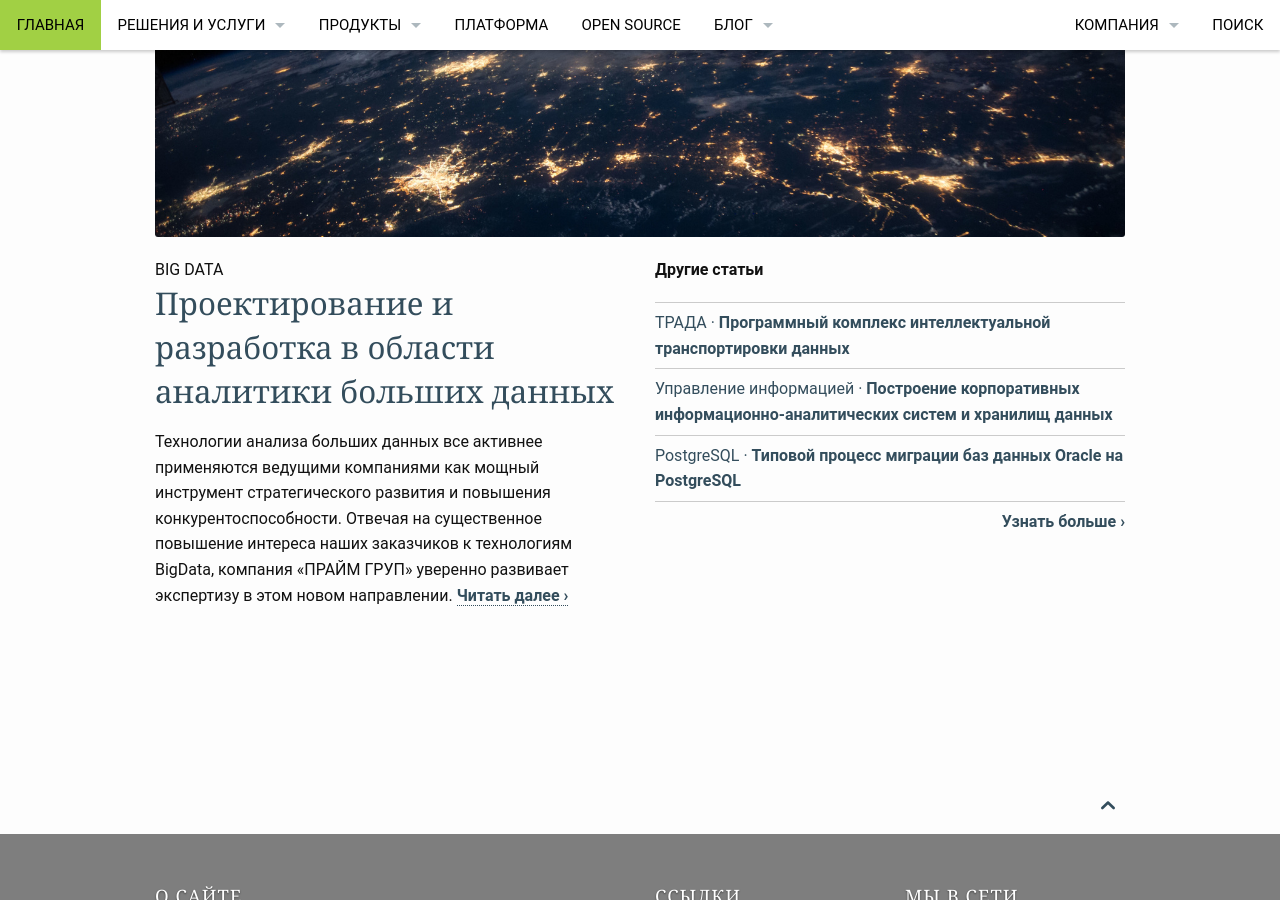
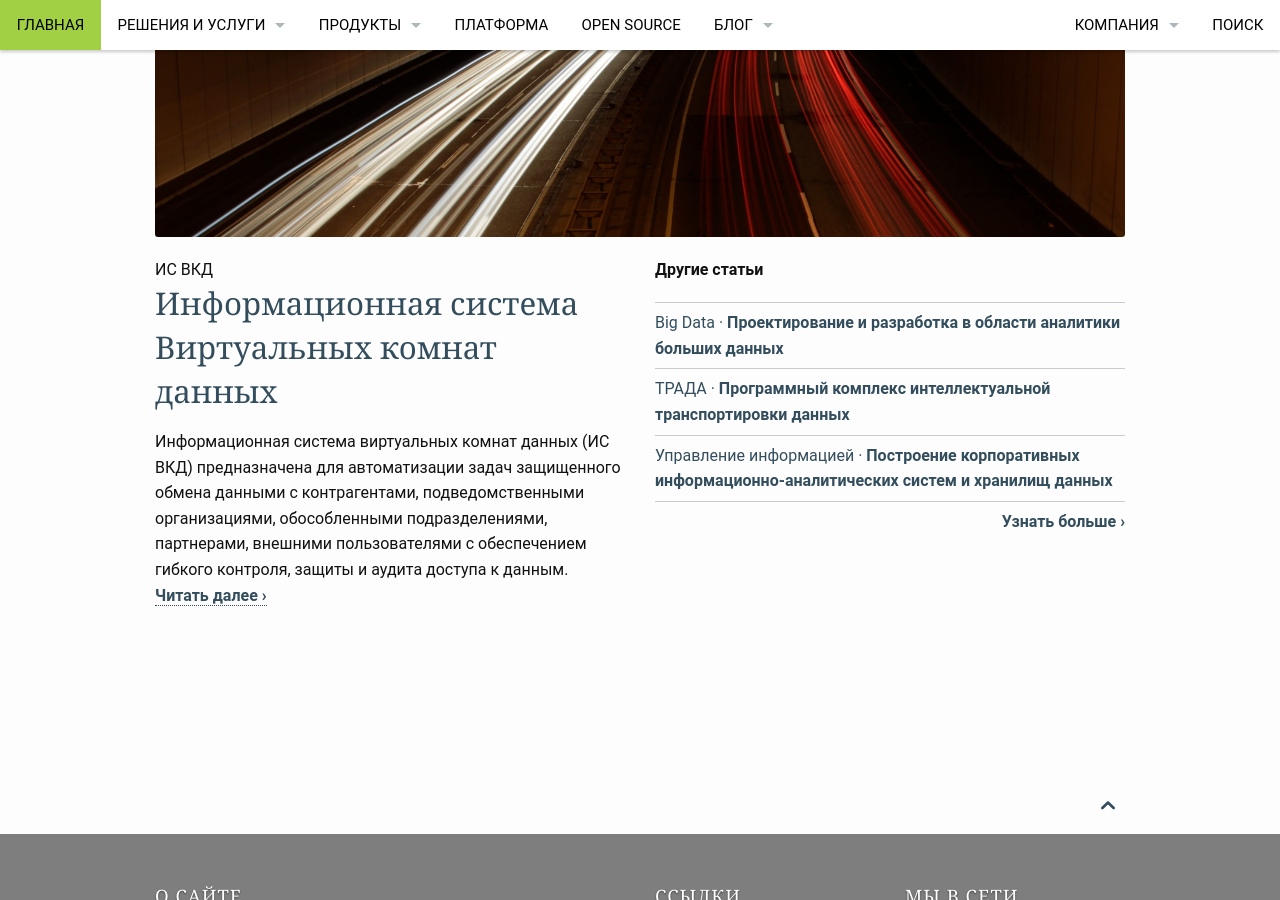
Before and after one commit to primetver/primetver.github.io, a Jekyll site: the page built from pages/pages-root-folder/index.md, in a window 1280 px wide and 900 px high, scrolled down 1130 px. Built offline with Jekyll 4.4.1, drawn with Linux system fonts in a browser that asks for light colours; part of the change alters nothing that is shown.

```diff
--- a/_data/navigation.yml
+++ b/_data/navigation.yml
@@ -26,6 +26,8 @@
   url: "/service/"
   side: left
   dropdown:
+  - title: "Виртуальные комнаты данных"
+    url: "/products/vkd/"
   - title: "Информационная поддержка аудита"
     url: "/products/sipsva/"
   - title: "Интеллектуальный транспорт данных"
--- /dev/null
+++ b/_posts/products/2016-07-11-vkd.md
@@ -0,0 +1,119 @@
+---
+layout: page-fullwidth
+#
+# Content
+#
+subheadline: "ИС ВКД"
+title: "Информационная система Виртуальных комнат данных"
+teaser: "Информационная система виртуальных комнат данных (ИС ВКД)
+предназначена для автоматизации задач защищенного обмена
+данными с контрагентами, подведомственными организациями, обособленными
+подразделениями, партнерами, внешними пользователями с
+обеспечением гибкого контроля, защиты и аудита доступа к данным."
+categories:
+- Продукты
+tags:
+  - vkd
+  - product
+#
+# Styling
+#
+header:
+    image_fullwidth: road-w.jpg
+    title: ""
+    caption:
+    caption_url:
+image:
+    thumb: trada/trada.png
+    homepage: road-w.jpg
+breadcrumb: true
+permalink: /products/vkd/
+---
+
+<div class="row">
+<div class="medium-4 medium-push-8 columns" markdown="1">
+
+<div class="panel radius" markdown="1">
+
+#### Загрузить:
+
+---
+
+![1] | [Общее описание решения][1]<br>pdf, 890 кБ
+
+</div>
+</div><!-- /.medium-4.columns -->
+
+<div class="medium-8 medium-pull-4 columns" markdown="1">
+
+
+ИС ВКД позволяет безопасно предоставлять контрагенту исходные данные и нормативные документы для выполнения работ, обмениваться
+документацией, фиксировать вопросы и ответы в ходе ведения работ, принимать в электронном виде отчетные материалы с сохранением полной истории взаимодействия.
+
+![2]
+
+</div><!-- /.medium-8.columns -->
+</div><!-- /.row -->
+
+## Ключевые преимущества
+
+1. Отсутствие ограничений, присущих традиционной электронной почте.
+2. Вся информация хранится на собственных серверах и не передается на сторонние сервисы, нет зависимости от доступности, политики защиты данных, условий использования внешних сервисов.
+3. Гибкая модель разграничения прав и полный аудит доступа к данным, что полностью недоступно существующим облачным решениям.
+4. Возможность автоматизации процедур загрузки и обработки данных, интеграции с существующими системами управления бизнес-процессами компании.
+5. Полностью российская разработка. Хранение данных организуется в российской СУБД PostgressPro (включена в Реестр отечественного ПО).
+
+### Организация удобного пространства для совместной работы
+
+Для обмена с исполнителями в ходе совместной работы над проектом, в большинстве случаев используется
+традиционная электронная почта, которая имеет ряд существенных ограничений:
+
+- ограничение объема данных (большие документы приходится делить на
+  несколько писем);
+- отсутствие гарантированной доставки (неясно, дошло ли письмо);
+- отсутствие аудита доступа к материалам (неясно, загрузил ли адресат документ, доведена ли информация);
+- наличие риска направления конфиденциальных материалов по ошибочному
+  адресу;
+- риск недоставки материалов из-за спам-фильтров или сбоев в работе почтовых серверов;
+- хранение множества копий документов в почтовой базе, отсутствие истории изменений документов;
+- невозможность совместного использования накопленных данных, предоставления доступа другим участникам (информация, направленная одному адресату не доступна для другого).
+
+Решение ИС ВКД позволяет отказаться от обмена документами по почте, заменив его на пересылку ссылок на материалы, размещаемые в хранилище ВКД. При размещении или обновлении документов, сообщения с уведомлением и ссылкой на размещенные материалы автоматически рассылается всем заинтересованным лицам, перечень которых может быть указан при загрузке или обновлении материалов.
+
+Перечень заинтересованных лиц из состава пользователей комнаты данных также сохраняется вместе документом, поэтому при повторной загрузке можно воспользоваться уже сохраненным перечнем или изменить его.
+
+Все размещенные материалы доступны для совместной работы пользователям, имеющим доступ к комнате данных, отсутствует расхождение между версиями, нет необходимости в <<веерных>> рассылках. Пользователи могут изменять и загружать новые версии документов, которые мгновенно становятся доступны всем участникам. В случае, если документ находится на редактировании, от помечается специальным тэгом, временно ограничивающим возможности изменения этого документа другими пользователями.
+
+Размер размещаемых документов и материалов может достигать нескольких гигабайт (и даже больше) и зависит от настроек сервера, выполненных администратором ВКД. Система хранения ИС ВКД автоматически разделяет загружаемые данные на блоки для эффективного хранения, а также выполняет расчет hash-суммы для контроля целостности данных.
+
+В отличие от электронной почты, на сервере ИС ВКД ведется полный журнал аудита доступа к данным, вы всегда знаете кто из участников
+и когда загрузил или ознакомился с новым документом или с новой редакцией существующего. Вы также можете видеть историю своих загрузок и иных действий в ИС ВКД. Инструменты анализа журнала позволят также легко сопоставить перечень ознакамливающихся, указанных вами при загрузке документов и с перечнем ознакомившихся из журнала аудита, выявить кто из пользователей ещё не ознакомился или не загрузил обновленные документы, при необходимости направить им повторные уведомления. Данный анализ может также быть выполнен автоматически по заданному вами расписанию.
+
+ИС ВКД исключает необходимость хранения множества версий одних и тех же материалов в почтовой базе. Пользователи могут создавать новые версии документов непосредственно в ВКД, сохраняя возможность возврата к ранее сохраненным версиям.
+
+## Независимость от внешних сервисов
+
+
+В отличие от существующих решений в ИС ВКД предусмотрены повышенные
+меры информационной безопасности:
+- наличие ролевой модели разграничения доступа к информации;
+- фиксация фактов размещения материалов и их получения в журнале;
+- ведение полной истории взаимодействия;
+- наличие режима просмотра материалов без возможности скачивания и изменения документа;
+- составление отчетности по журналу доступа к размещенным материалам;
+- наличие возможности автоматической простановки «водяных знаков» на
+  конфиденциальных документах.
+
+
+{% include seealso tag='service' %}
+
+ [1]: /assets/icons/application-pdf.svg
+ [2]: /images/vkd/vkd-main.jpg
+ [3]: #
+ [4]: #
+ [5]: #
+ [6]: #
+ [7]: #
+ [8]: #
+ [9]: #
+ [10]: #
```
Also changed, not shown: images/vkd/vkd-access.png (added), images/vkd/vkd-files.png (added), images/vkd/vkd-log.png (added), images/vkd/vkd-main.png (added), images/vkd/vkd-preview.png (added), images/vkd/vkd-users.png (added), 1 other file.
